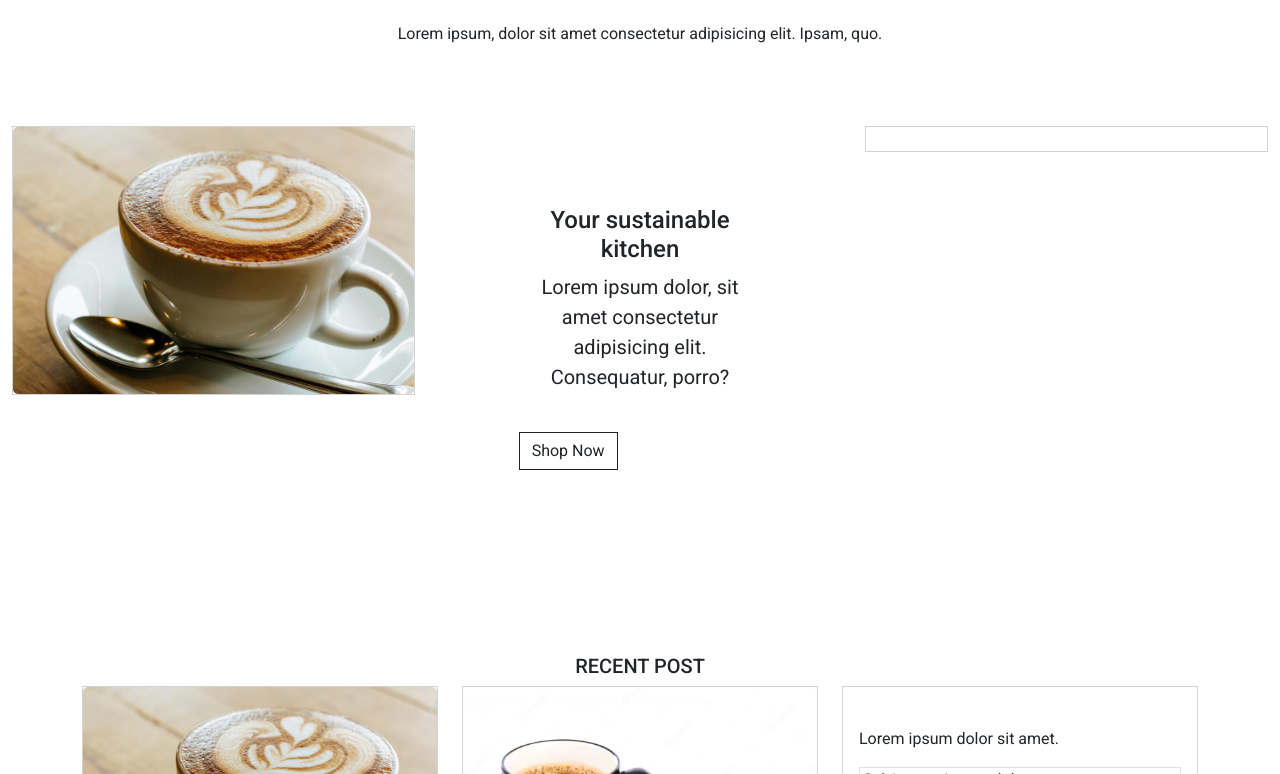
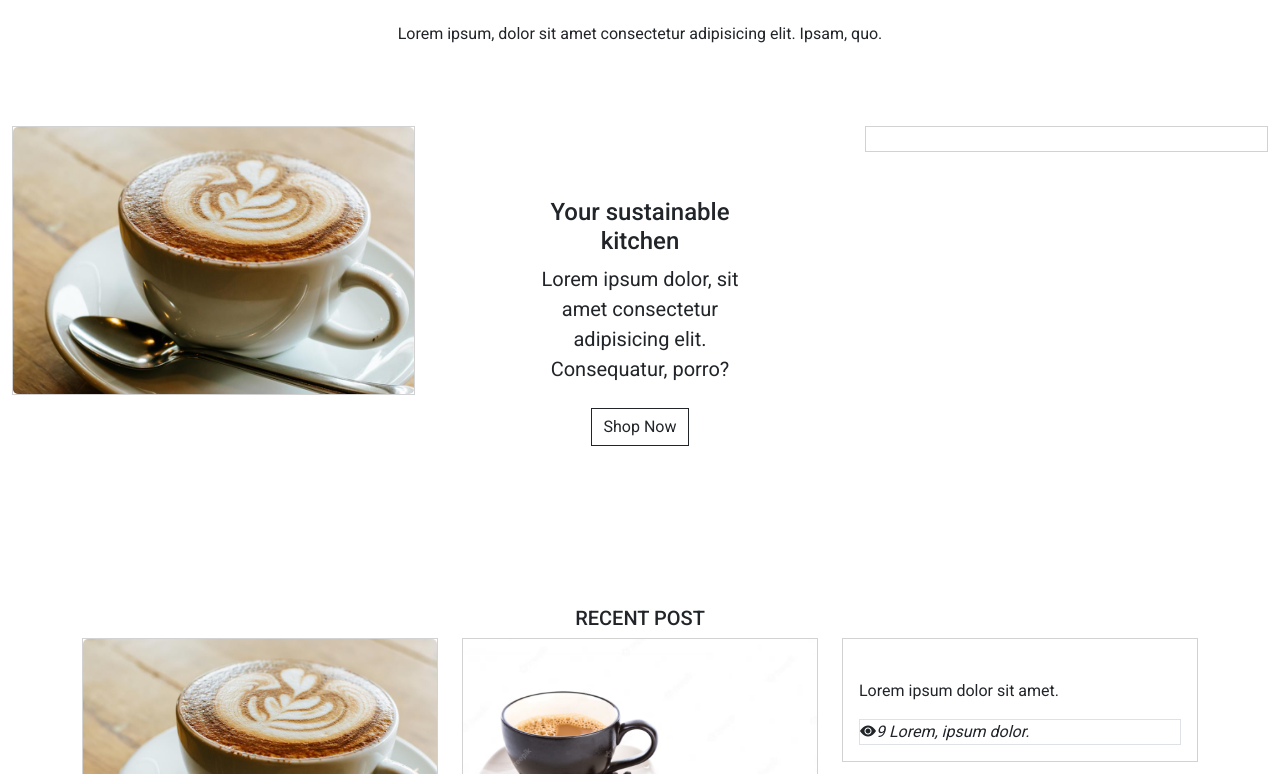
Before and after one commit to damselbabe/coffeeshop, a plain HTML site: page index.html in a window 1280 px wide. Shown: the part 562-1336 px from the top of the page. Drawn offline with nearby package versions, Linux system fonts and the light colour scheme.

Commit message:
new update

```diff
--- a/index.html
+++ b/index.html
@@ -75,11 +75,10 @@
               </div>
             </div>
             <div class="col-md-4">
-                <div class="text">
-                <a href="" class="text-center text-dark"><h4>Your sustainable kitchen</h4>
-                    <p class="lead text-dark">Lorem ipsum dolor, sit amet consectetur adipisicing elit. Consequatur, porro?</p>
-                    <button class="btn btn-outline-dark btn-center my-4">Shop Now</button>
-                </a>
+                <div class="text text-center py-4 my-5">
+                  <h4>Your sustainable kitchen</h4>
+                  <p class="lead text-dark">Lorem ipsum dolor, sit amet consectetur adipisicing elit. Consequatur, porro?</p>
+                  <button class="btn btn-outline-dark my-2">Shop Now</button>
             </div>
             </div>
             <div class="col-md-4">
```
